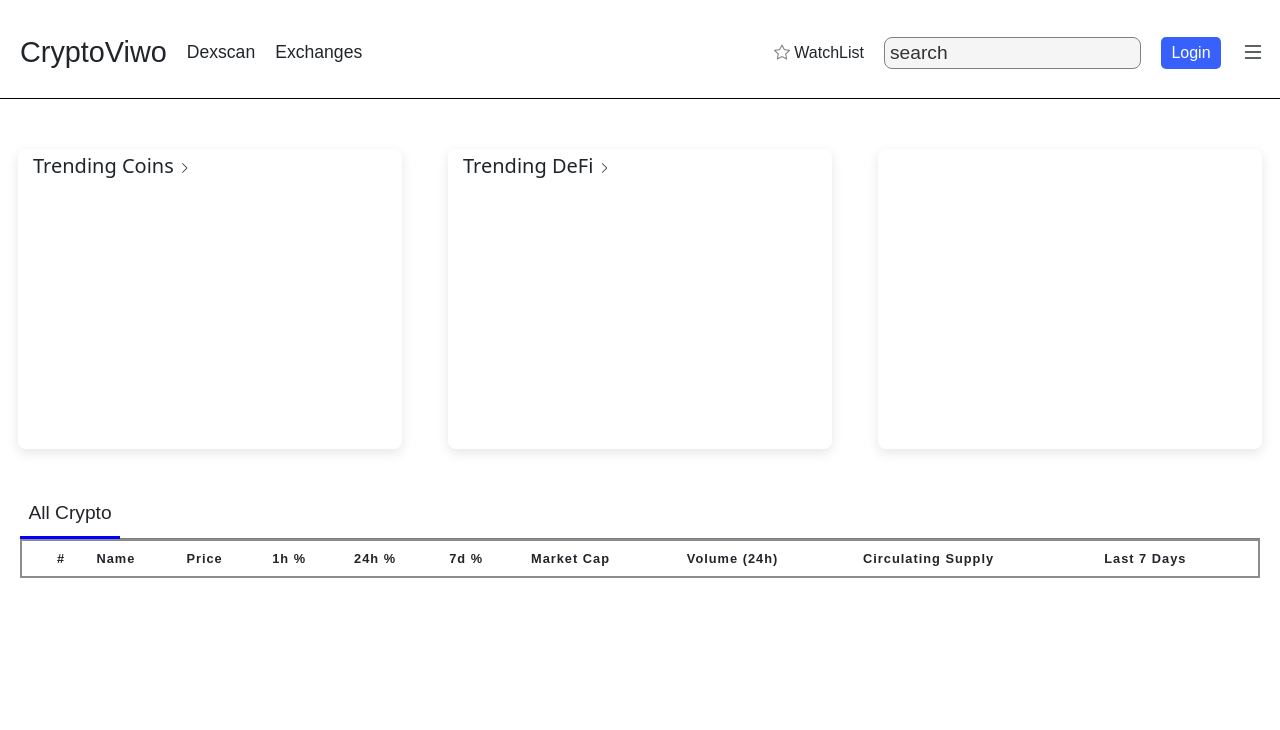
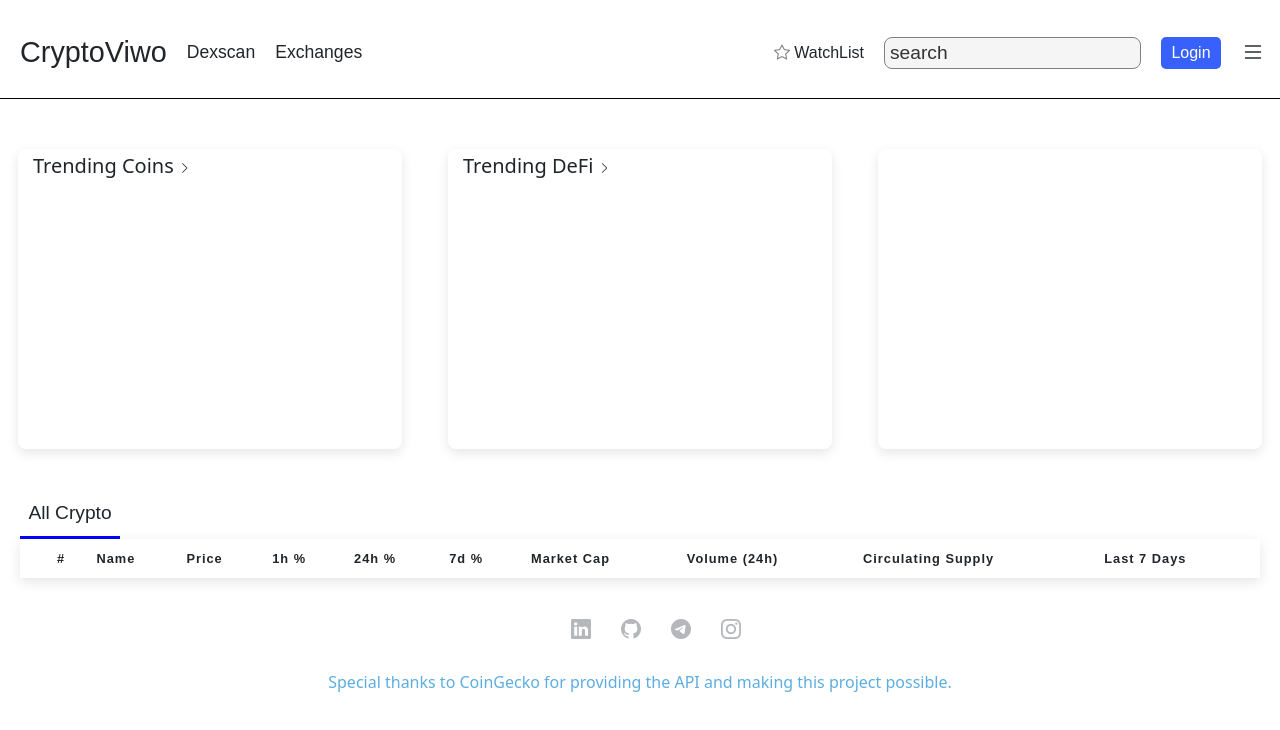
Before and after one commit to mohammad-niko/CryptoView, a website with bundled scripts: page index.html in a window 1280 px wide. Built offline with nearby package versions, Linux system fonts and the light colour scheme; no server answers.

Commit message:
Updata and  add footer part

```diff
--- a/index.html
+++ b/index.html
@@ -43,6 +43,55 @@
 
     <!-- Main-->
     <main></main>
+    <!-- Footer -->
+    <footer>
+      <ul class="social-icons">
+        <li class="social-item">
+          <a
+            href="https://www.linkedin.com/in/yourprofile"
+            target="_blank"
+            rel="noopener noreferrer"
+          >
+            <i class="bi bi-linkedin"></i>
+          </a>
+        </li>
+        <li class="social-item">
+          <a
+            href="https://github.com/yourusername"
+            target="_blank"
+            rel="noopener noreferrer"
+          >
+            <i class="bi bi-github"></i>
+          </a>
+        </li>
+        <li class="social-item">
+          <a
+            href="https://t.me/yourusername"
+            target="_blank"
+            rel="noopener noreferrer"
+          >
+            <i class="bi bi-telegram"></i>
+          </a>
+        </li>
+        <li class="social-item">
+          <a
+            href="https://www.instagram.com/yourusername"
+            target="_blank"
+            rel="noopener noreferrer"
+          >
+            <i class="bi bi-instagram"></i>
+          </a>
+        </li>
+      </ul>
+
+      <p class="tenx-para">
+        Special thanks to
+        <a class="CoinGecko" href="https://www.coingecko.com" target="_blank" rel="noopener"
+          >CoinGecko</a
+        >
+        for providing the API and making this project possible.
+      </p>
+    </footer>
     <!-- java script -->
     <script src="https://cdn.jsdelivr.net/npm/axios/dist/axios.min.js"></script>
     <script src="https://cdn.jsdelivr.net/npm/chart.js"></script>
--- a/src/js/api.js
+++ b/src/js/api.js
@@ -51,7 +51,7 @@ btcMarketCapApi();
 export async function allCryptoApi() {
   try {
     const { data } = await axios(
-      "https://api.coingecko.com/api/v3/coins/markets?vs_currency=usd&order=market_cap_desc&per_page=100&page=1&sparkline=true"
+      "https://api.coingecko.com/api/v3/coins/markets?vs_currency=usd&order=market_cap_desc&per_page=100&page=1&sparkline=true&price_change_percentage=7d"
     );
     console.log(data);
     data.forEach((data,index)=>renderDataRow(data,index))
--- a/src/js/ui.js
+++ b/src/js/ui.js
@@ -203,11 +203,11 @@ export function renderDataRow(data, index) {
 
   const dataRow = document.createElement("tr");
   dataRow.classList.add("data-row");
-  dataRow.setAttribute("scope","row")
+  dataRow.setAttribute("scope", "row");
   tbody.appendChild(dataRow);
 
   const td0 = document.createElement("td");
-  td0.classList.add("nothing","td");
+  td0.classList.add("nothing", "td");
   dataRow.appendChild(td0);
 
   // like star
@@ -216,7 +216,7 @@ export function renderDataRow(data, index) {
   td0.appendChild(star);
 
   const td1 = document.createElement("td");
-  td1.classList.add("number","td");
+  td1.classList.add("number", "td");
   td1.textContent = index + 1;
   dataRow.appendChild(td1);
 
@@ -237,50 +237,73 @@ export function renderDataRow(data, index) {
   td2.appendChild(nameAndSymbol);
 
   const td3 = document.createElement("td");
-  td3.classList.add("price","td");
+  td3.classList.add("price", "td");
   td3.textContent =
     data.current_price < 1
-      ? data.current_price.toFixed(5)
-      : data.current_price.toFixed(2);
+      ? `$${data.current_price.toFixed(5)}`
+      : `$${data.current_price.toFixed(2)}`;
   dataRow.appendChild(td3);
 
   const td4 = document.createElement("td");
-  td4.classList.add("one-hour-change","td");
+  td4.classList.add("one-hour-change", "td");
   td4.textContent = `${data.ath_change_percentage.toFixed(2)}%`;
+  if (data.ath_change_percentage.toFixed(2) < 0) {
+    td4.style.color = "red";
+  } else {
+    td4.style.color = "green";
+  }
   dataRow.appendChild(td4);
 
   const td5 = document.createElement("td");
-  td5.classList.add("twenty-four-hour-change","td");
+  td5.classList.add("twenty-four-hour-change", "td");
   td5.textContent = `${data.price_change_percentage_24h.toFixed(2)}%`;
+  if (data.price_change_percentage_24h.toFixed(2) < 0) {
+    td5.style.color = "red";
+  } else {
+    td5.style.color = "green";
+  }
   dataRow.appendChild(td5);
 
   const td6 = document.createElement("td");
-  td6.classList.add("seven-day-change","td");
-  td6.textContent = `${data.atl_change_percentage.toFixed(2)}%`;
+  td6.classList.add("seven-day-change", "td");
+  if (data.price_change_percentage_7d_in_currency) {
+    td6.textContent = `${data.price_change_percentage_7d_in_currency.toFixed(
+      2
+    )}%`;
+    if (data.price_change_percentage_7d_in_currency.toFixed(2) < 0) {
+      td6.style.color = "red";
+    } else {
+      td6.style.color = "green";
+    }
+  } else {
+    td6.textContent = `${0.00}%`;
+    td6.style.color = "green";
+  }
+
   dataRow.appendChild(td6);
-
+  console.log(data.atl_change_percentage.toFixed(2));
   const td7 = document.createElement("td");
-  td7.classList.add("market-cap","td");
+  td7.classList.add("market-cap", "td");
   td7.textContent = `$${data.market_cap.toLocaleString()}`;
   dataRow.appendChild(td7);
 
   const td8 = document.createElement("td");
-  td8.classList.add("volume","td");
+  td8.classList.add("volume", "td");
   td8.textContent = `$${data.total_volume.toLocaleString()}`;
   dataRow.appendChild(td8);
 
   const td9 = document.createElement("td");
-  td9.classList.add("circulating-supply","td");
+  td9.classList.add("circulating-supply", "td");
   td9.textContent = data.circulating_supply.toLocaleString();
   dataRow.appendChild(td9);
 
   const td10 = document.createElement("td");
-  td10.classList.add("last-seven-days","td");
+  td10.classList.add("last-seven-days", "td");
   dataRow.appendChild(td10);
 
   const canvas = document.createElement("canvas");
-  canvas.classList.add(`weekly-chart-${index}`,"canvas-weekly");
+  canvas.classList.add(`weekly-chart-${index}`, "canvas-weekly");
   td10.appendChild(canvas);
 
-  renderWeellyChart(data.sparkline_in_7d,index);
+  renderWeellyChart(data.sparkline_in_7d, index);
 }
--- /dev/null
+++ b/src/scss/layout/_footer.scss
@@ -0,0 +1,57 @@
+@use "../abstracts/variables" as *;
+@use "../abstracts/mixins" as *;
+
+footer {
+  width: 100%;
+  display: inline-flex;
+  flex-direction: column;
+  justify-content: center;
+  align-items: center;
+  margin: 20px 0px;
+  gap: 10px;
+
+  .social-icons {
+    display: flex;
+    justify-content: center;
+    align-items: center;
+    @include flex-center(center, center);
+    gap: 30px;
+
+    .social-item {
+      color: rgba(181, 183, 187, 255);
+      font-size: 20px;
+      list-style: none;
+      i {
+        color: rgba(181, 183, 187, 255);
+        transition: color 0.3s linear;
+      }
+      &:hover i {
+        color: rgba(56,97,251,255);
+      }
+    }
+  }
+
+  .tenx-para {
+    color: #5dade2;
+    text-align: center;
+    max-width: 90%;
+    font-size: 1rem;
+    line-height: 1.6;
+    padding: 0 10px;
+    transition: all 0.5s linear;
+
+    &:hover {
+      text-shadow: 0 0 40px #5dade2;
+    }
+    .CoinGecko{
+        color: #5dade2;
+    }
+
+    a {
+      cursor: pointer;
+      text-decoration: none;
+      color: white;
+      font-weight: 500;
+    }
+  }
+}
--- a/src/scss/layout/_main.scss
+++ b/src/scss/layout/_main.scss
@@ -117,7 +117,6 @@ main {
 
 .tab {
   width: 100%;
-  border-bottom: 1px solid gray;
   height: 40px;
 }
 .tab-title {
@@ -131,21 +130,27 @@ main {
 
 .table {
   border-collapse: collapse;
-  border: 2px solid rgb(140 140 140);
+  border: 2px solid white;
+  box-shadow: 0 4px 12px rgba(0, 0, 0, 0.1);
   font-family: "Rubik", sans-serif;
   font-size: 0.8rem;
   letter-spacing: 1px;
 }
-
-.td{
-vertical-align: middle;
+.data-row {
+  box-shadow: 0 4px 12px rgba(0, 0, 0, 0.1);
+  &:hover {
+    background-color: rgba(173, 216, 230, 0.15);
+  }
 }
-
+.td {
+  vertical-align: middle;
+}
 
 .all-coin-crypto-img {
   width: 30px;
   height: 30px;
   border-radius: 50%;
+  margin-right: 4px;
 }
 .last-seven-days {
   padding: 0px !important;
@@ -155,8 +160,35 @@ vertical-align: middle;
   height: 100px;
 }
 
-.canvas-weekly{
+.canvas-weekly {
   width: 100px;
   height: 50px;
   vertical-align: middle;
 }
+
+
+@media (max-width:1108px){
+  .all-crypto-container{
+    padding: 0px;
+  }
+  .header-last-seven-days,.last-seven-days,.header-circulating-supply,.circulating-supply{
+    display: none;
+  }
+}
+
+@media (max-width:839px){
+.header-market-cap,.header-volume,.volume,.market-cap{
+    display: none;
+  }
+}
+
+@media (max-width:556px){
+  .header-seven-day,.seven-day-change{
+    display: none;
+  }
+}
+@media (max-width:441px){
+.header-one-hour,.one-hour-change{
+  display: none;
+}
+}
--- a/src/scss/style.scss
+++ b/src/scss/style.scss
@@ -5,3 +5,4 @@
 
 @use "./layout/header";
 @use "./layout/main";
+@use "./layout/footer";
```
Also changed, not shown: dist/style.css, 1 other file.
